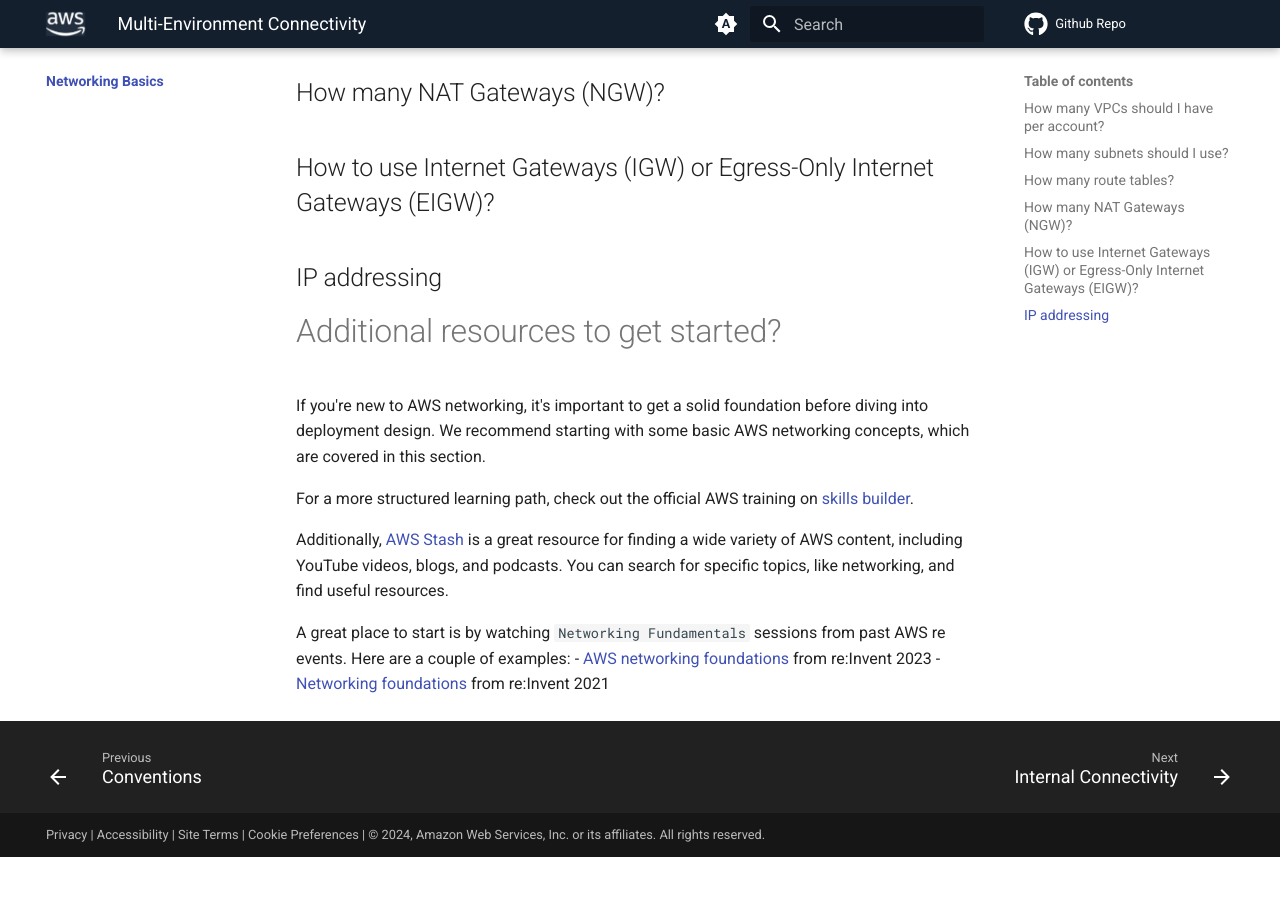
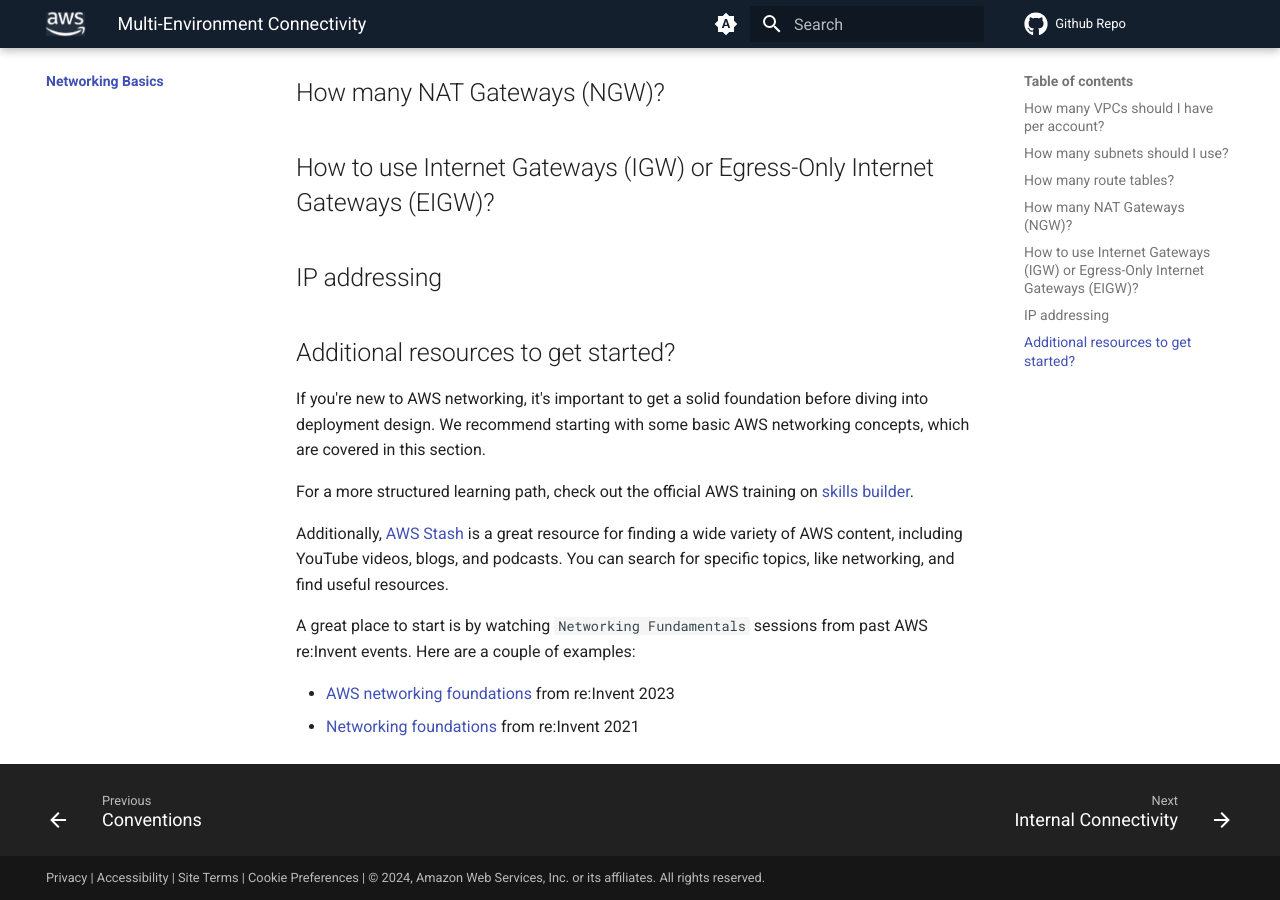
Before and after one commit to aws/aws-networking-best-practices, an MkDocs documentation site: the page built from content/basics/index.md, in a window 1280 px wide and 900 px high, scrolled down 611 px. Built offline with MkDocs 1.6.1 and Material for MkDocs 9.7.7, drawn with Linux system fonts in a browser that asks for light colours; comment, search, counter and statistics services are not loaded; before the commit the page ends 1468 px from its top, so only the background shows below that.

```diff
--- a/content/basics/index.md
+++ b/content/basics/index.md
@@ -1,41 +1,48 @@
 # Multi-Environment Connectivity
 
-Connect your AWS infrastructure with on-premises data centers, other cloud providers, and remote users. This section covers architectural patterns and best practices for building secure, reliable hybrid and multi-cloud network connections.
+Connect your AWS infrastructure with on-premises data centers, other cloud
+providers, and remote users. This section covers architectural patterns and
+best practices for building secure, reliable hybrid and multi-cloud network
+connections.
 
 ## How many VPCs should I have per account?
+
 * 1 VPC per account
-* Use Control Tower  for a Multiaccount strategy
+* Use Control Tower for a Multiaccount strategy
 
 ## How many subnets should I use?
+
 Subnet Strategy for e.g. 3 tier workload
 
 ## How many route tables?
 
-
 ## How many NAT Gateways (NGW)?
-
 
 ## How to use Internet Gateways (IGW) or Egress-Only Internet Gateways (EIGW)?
 
-
 ## IP addressing
 
+## Additional resources to get started?
 
-# Additional resources to get started?
+[skills builder]: https://aws.amazon.com/training/learn-about/advanced-networking/
 
-  [skills builder]: https://aws.amazon.com/training/learn-about/advanced-networking/
+If you're new to AWS networking, it's important to get a solid foundation
+before diving into deployment design. We recommend starting with some basic
+AWS networking concepts, which are covered in this section.
 
-If you're new to AWS networking, it's important to get a solid foundation before diving into deployment design. We recommend starting with some basic AWS networking concepts, which are covered in this section.
+For a more structured learning path, check out the official AWS training on
+[skills builder].
 
-For a more structured learning path, check out the official AWS training on  [skills builder].
+[AWS Stash]: https://awsstash.com/
+[AWS networking foundations]: https://www.youtube.com/watch?v=8nNurTFy-h4
+[Networking foundations]: https://www.youtube.com/watch?v=4QoFt8so9hI
 
-  [AWS Stash]: https://awsstash.com/
-  [AWS networking foundations]: https://www.youtube.com/watch?v=8nNurTFy-h4
-  [Networking foundations]: https://www.youtube.com/watch?v=4QoFt8so9hI
+Additionally, [AWS Stash] is a great resource for finding a wide variety of
+AWS content, including YouTube videos, blogs, and podcasts. You can search
+for specific topics, like networking, and find useful resources.
 
-Additionally, [AWS Stash] is a great resource for finding a wide variety of AWS content, including YouTube videos, blogs, and podcasts. You can search for specific topics, like networking, and find useful resources.
+A great place to start is by watching `Networking Fundamentals` sessions from
+past AWS re:Invent events. Here are a couple of examples:
 
-A great place to start is by watching `Networking Fundamentals` sessions from past AWS re
-events. Here are a couple of examples:
-- [AWS networking foundations] from re:Invent 2023
-- [Networking foundations] from re:Invent 2021
+* [AWS networking foundations] from re:Invent 2023
+* [Networking foundations] from re:Invent 2021
```
Also changed, not shown: content/community/contribute.md (+16 -16 lines), content/community/conventions.md (+14 -14 lines), content/index.md (+20 -9 lines), 2 other files.
